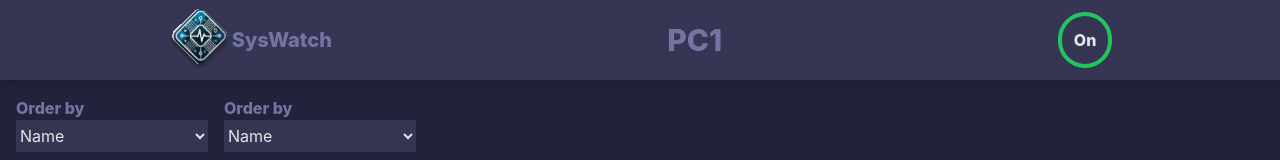
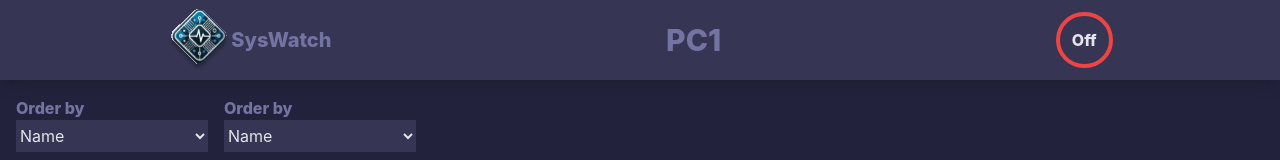
Before and after one commit to Tomasxwav/SysWatch, a React (Vite) app: page / in a window 1280 px wide. Shown: the top 160 px of the page. Built offline with nearby package versions, Linux system fonts and the light colour scheme.

Commit message:
feat: Get local ip on startup

```diff
--- a/src/components/Header.tsx
+++ b/src/components/Header.tsx
@@ -1,4 +1,33 @@
+import { useState } from 'react'
+
 export const Header = () => {
+  const [isConnected, setIsConnected] = useState(false)
+
+  const handleConnectToServer = () => {
+    const peerConnection = new RTCPeerConnection({ iceServers: [] })
+    peerConnection.createDataChannel('')
+    peerConnection
+      .createOffer()
+      .then((offer) => peerConnection.setLocalDescription(offer))
+      .catch((error) => console.error('Error al crear la oferta:', error))
+
+    peerConnection.onicecandidate = (event) => {
+      if (event.candidate) {
+        const ip = event.candidate.candidate.split(' ')[4]
+        alert('Tu dirección IP local es: ' + ip)
+        peerConnection.close()
+      }
+    }
+
+    isConnected
+      ? alert('Connecting to server...') //TODO
+      : alert('Disconnecting from server...') //TODO
+
+    if (isConnected) {
+    }
+
+    setIsConnected(!isConnected)
+  }
   return (
     <div className='w-full bg-[#363554] flex justify-around 2xl:h-24 xl:h-20 h-12 items-center shadow-lg'>
       <div className='flex items-center'>
@@ -12,9 +41,21 @@ export const Header = () => {
         </p>
       </div>
       <h1 className='font-extrabold text-3xl text-[#7474A2]'>PC1</h1>
-      <button className='xl:border-4  border-2 border-green-500 2xl:p-6 xl:p-3 p-2 rounded-full font-extrabold '>
-        On
-      </button>
+      {isConnected ? (
+        <button
+          onClick={handleConnectToServer}
+          className='xl:border-4  border-2 border-green-500 2xl:p-6 xl:p-3 p-2 rounded-full font-extrabold '
+        >
+          On
+        </button>
+      ) : (
+        <button
+          onClick={handleConnectToServer}
+          className='xl:border-4  border-2 border-red-500 2xl:p-6 xl:p-3 p-2 rounded-full font-extrabold '
+        >
+          Off
+        </button>
+      )}
     </div>
   )
 }
```
